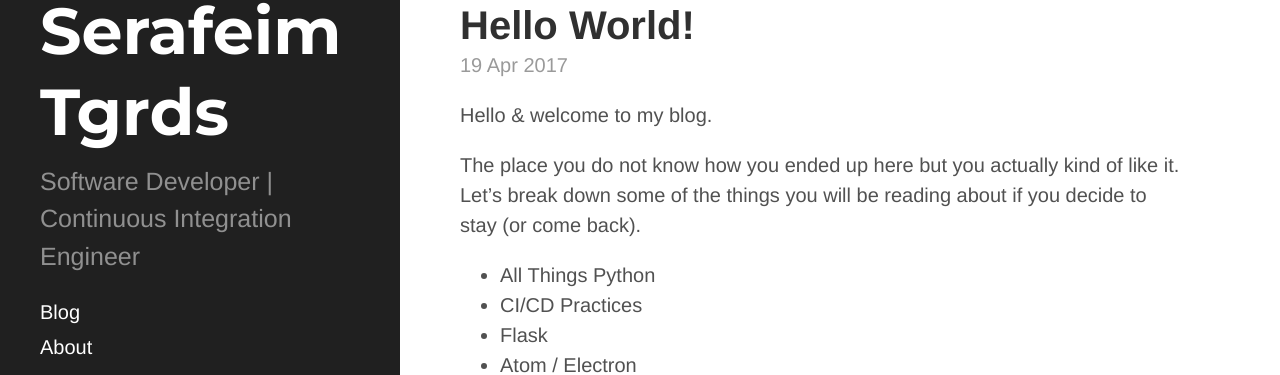
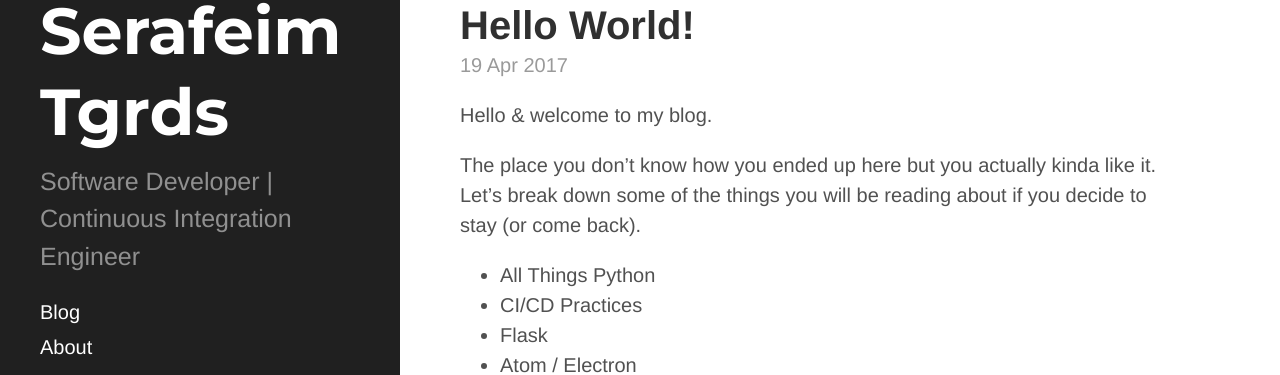
Before and after one commit to serafeimgr/serafeimgr.github.io, a Jekyll site: the page built from _posts/2017-04-19-hello-world.md, in a window 1280 px wide. Shown: the part 90-465 px from the top of the page. Built offline with Jekyll 4.4.1, drawn with Linux system fonts in a browser that asks for light colours; nearby versions of some CDN libraries.

Commit message:
Update 2017-04-19-hello-world.md

```diff
--- a/_posts/2017-04-19-hello-world.md
+++ b/_posts/2017-04-19-hello-world.md
@@ -5,7 +5,7 @@ title: Hello World!
 
 Hello & welcome to my blog.
 
-The place you do not know how you ended up here but you actually kind of like it.
+The place you don't know how you ended up here but you actually kinda like it.
 Let's break down some of the things you will be reading about if you decide to stay (or come back).
 
 * All Things Python
```
